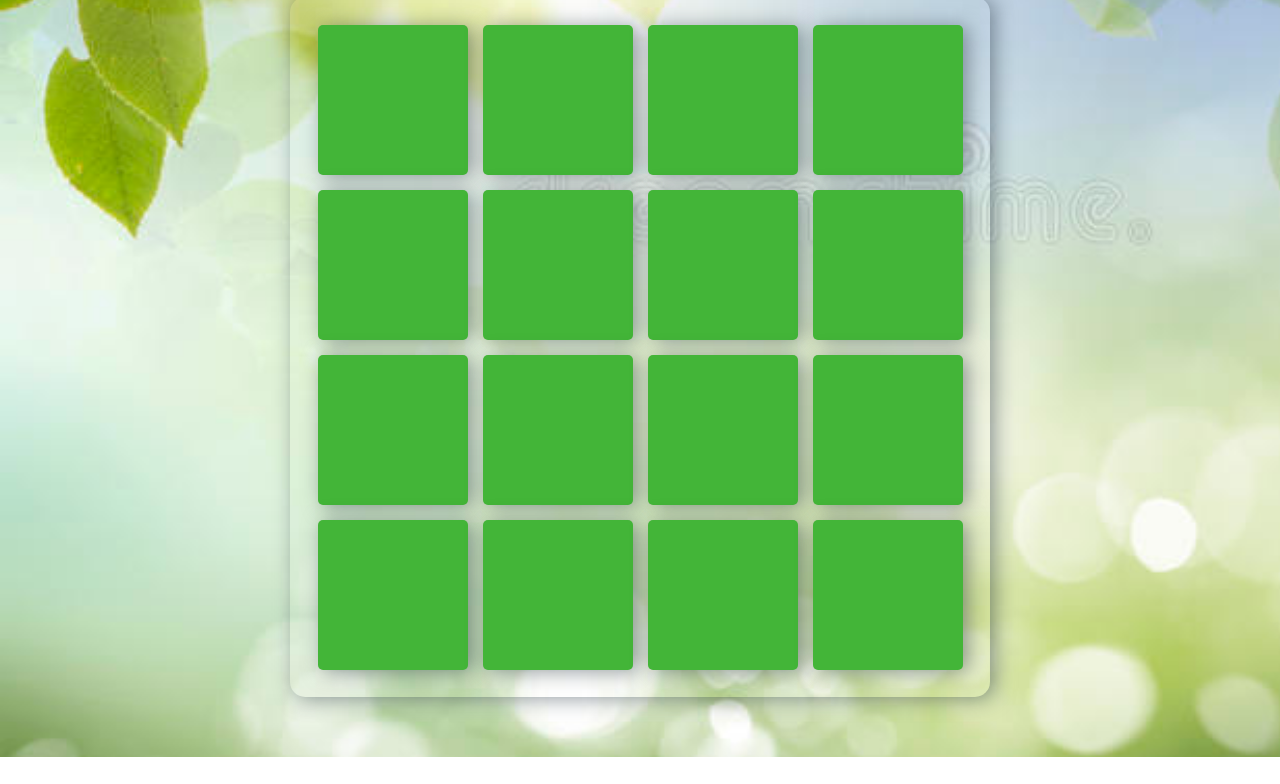
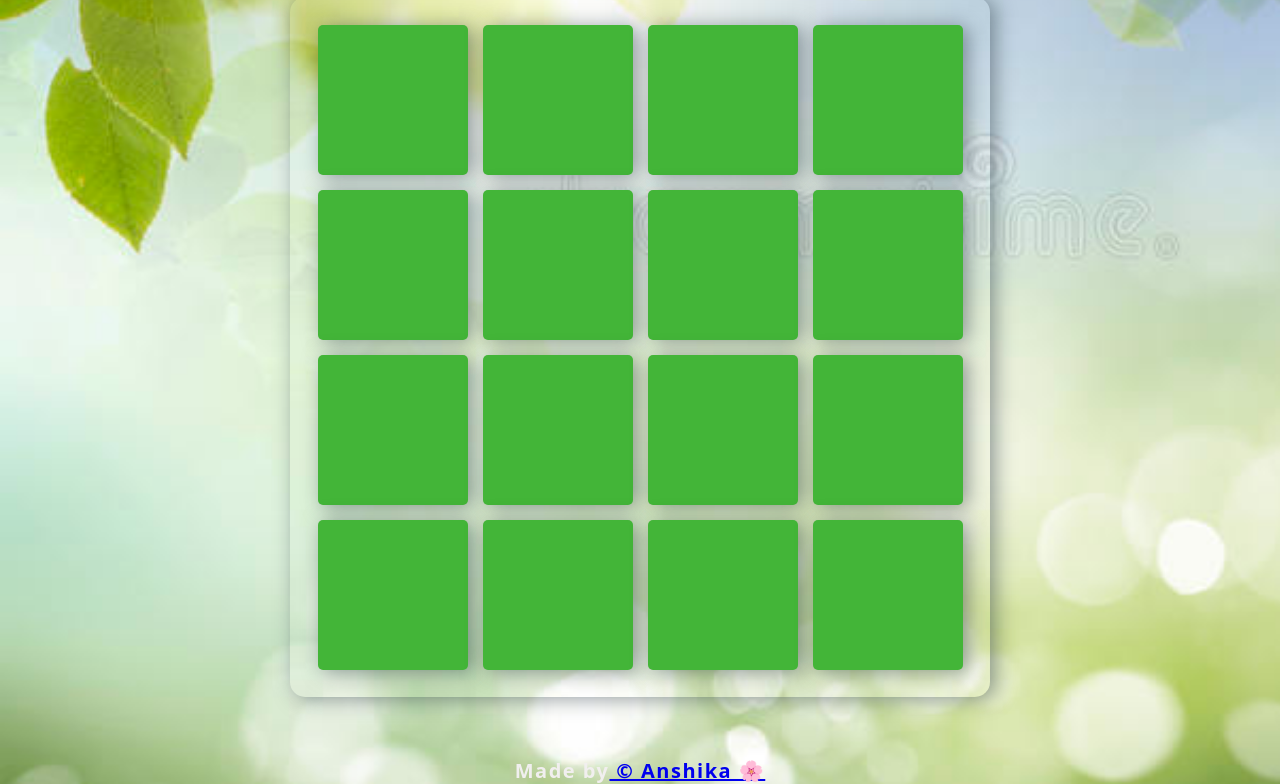
Before and after one commit to ANSHIKA1806/CardFlip_Game, a plain HTML site: page index.html in a window 1280 px wide. Shown: the part 391-1175 px from the top of the page. Before the commit the page ends 1148 px from the top, so only its background shows below. Drawn offline with Linux system fonts and the light colour scheme.

Commit message:
Update index.html

```diff
--- a/index.html
+++ b/index.html
@@ -47,6 +47,7 @@
         </section>
 
         <ul class="deck"></ul>
+        <h4>Made by<a id="maker" href="https://www.linkedin.com/in/anshika-singh-589922164/" target="_blank"> &copy; Anshika 🌸</a></h4>
     </div>
 
     <style>
@@ -288,6 +289,12 @@
 
         .match img {
             background:#0aff99;
+        }
+
+        h4{
+            text-align: center; /* center the title */
+            font-size: 20px; /* set the font size */
+            color: #f1efef; /* set the font color */
         }
 
         @keyframes pulse {
```
